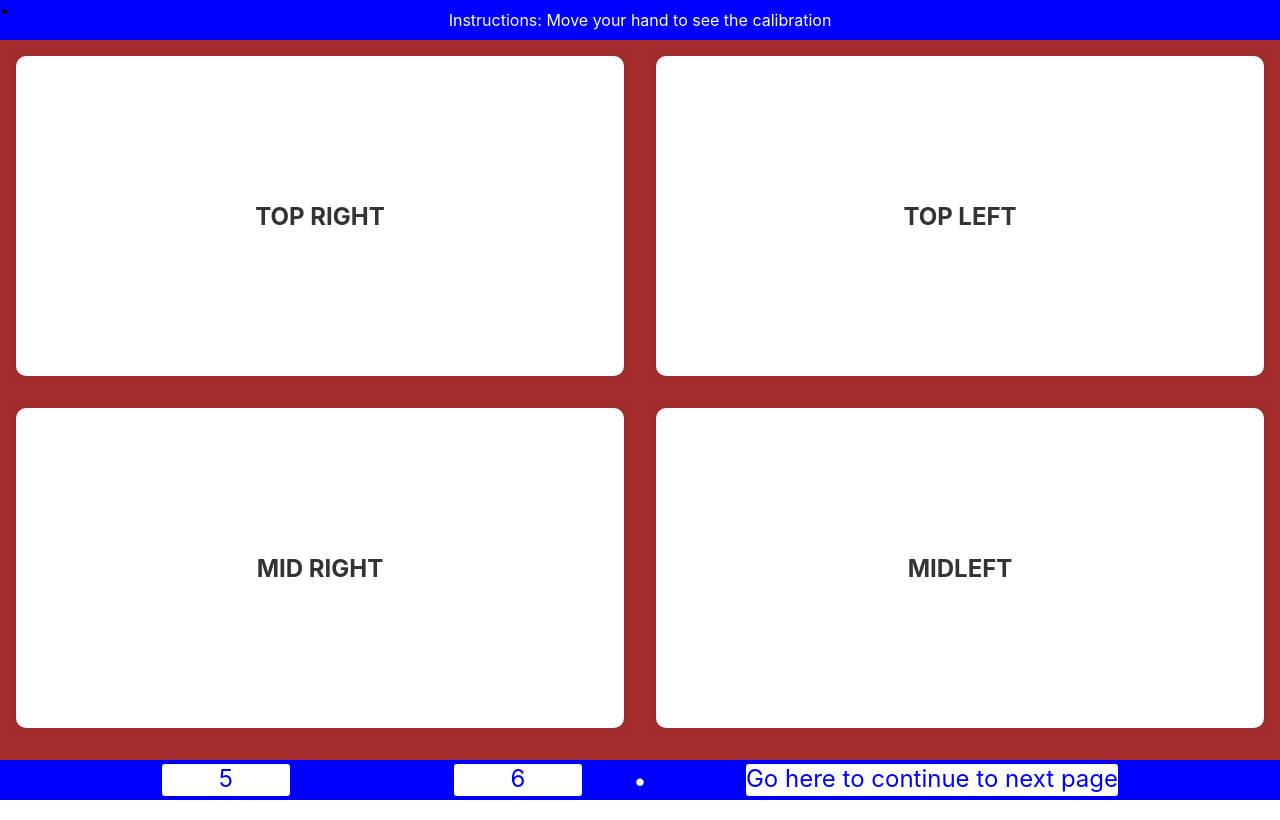
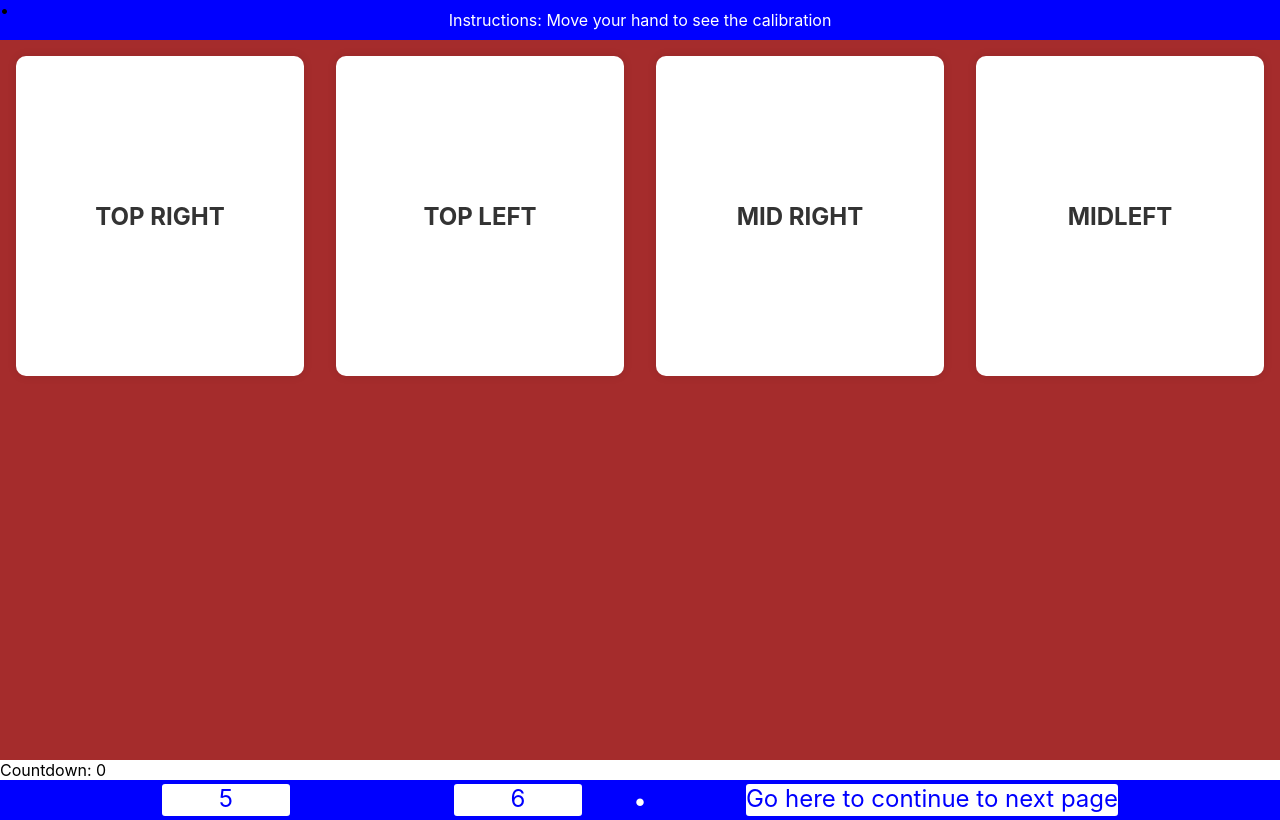
Before and after one commit to eisrael625/cpsc484proj, a React (Create React App) app: page /calibration in a window 1280 px wide. Built offline with nearby package versions, Linux system fonts and the light colour scheme; no server answers.

Commit message:
delay implementation to calibration

```diff
--- a/src/Calibration.js
+++ b/src/Calibration.js
@@ -7,13 +7,32 @@ import data from "./data.store";
 
 export default function Calibration() {
   const [selectedOption, setSelectedOption] = useState(null);
-
-  let filteredEventData = [
+  const [countdown, setCountdown] = useState(0);
+  const calibrationOptions = [
     { EventName: "TOP RIGHT" },
     { EventName: "TOP LEFT" },
     { EventName: "MID RIGHT" },
     { EventName: "MIDLEFT" },
   ];
+
+  useEffect(() => {
+    // Start the countdown when selectedOption changes
+    if (selectedOption !== null) {
+      // Clear the previous interval if it exists
+      const intervalId = setInterval(() => {
+        setCountdown((prevCountdown) => {
+          if (prevCountdown <= 0) {
+            clearInterval(intervalId); // Stop the countdown when it reaches 0
+            return 0;
+          }
+          return prevCountdown - 1;
+        });
+      }, 1000);
+
+      // Clear the interval when the component unmounts or when selectedOption changes
+      return () => clearInterval(intervalId);
+    }
+  }, [selectedOption]);
 
   return (
     <>
@@ -23,24 +42,20 @@ export default function Calibration() {
         <div className="EventCat">
           <div className="topics">
             <div className="row">
-              <div className="column" data-hover={selectedOption === 2}>
-                <h1>{filteredEventData[0].EventName}</h1>
-              </div>
-              <div className="column" data-hover={selectedOption === 1}>
-                <h1>{filteredEventData[1].EventName}</h1>
-              </div>
-            </div>
-            <div className="row">
-              <div className="column" data-hover={selectedOption === 4}>
-                <h1>{filteredEventData[2].EventName}</h1>
-              </div>
-              <div className="column" data-hover={selectedOption === 3}>
-                <h1>{filteredEventData[3].EventName}</h1>
-              </div>
+              {calibrationOptions.map((option, index) => (
+                <div
+                  key={index}
+                  className="column"
+                  data-hover={selectedOption === index + 1}
+                >
+                  <h1>{option.EventName}</h1>
+                </div>
+              ))}
             </div>
           </div>
         </div>
       </div>
+      <div className="countdown">Countdown: {countdown}</div>
       <Footer pageNumber={2} cal={1} />
     </>
   );
--- a/src/EventCat.js
+++ b/src/EventCat.js
@@ -9,6 +9,8 @@ import data from "./data.store";
 export default function EventCat({ currentCategory, setCurrentCategory }) {
   const [categories, setCategories] = useState([]);
   const [selectedOption, setSelectedOption] = useState(null); // State to store selected option from HandPositionTracker
+  const [delayedClick, setDelayedClick] = useState(null);
+  const [countdown, setCountdown] = useState(0);
 
   useEffect(() => {
     fetchCategories();
@@ -28,18 +30,39 @@ export default function EventCat({ currentCategory, setCurrentCategory }) {
     console.log("Clicked category:", category);
   };
 
-  // Handle function to simulate button clicks based on selectedOption
   useEffect(() => {
     if (selectedOption !== null) {
-      const indexToClick = selectedOption - 1;
-      if (categories[indexToClick]) {
-        setCurrentCategory("bye");
-        handleClick(categories[indexToClick]);
-      } else if (selectedOption == 6) {
-        window.location.href = "/";
+      // Clear the previous timeout if it exists
+      if (delayedClick) {
+        clearTimeout(delayedClick);
       }
+
+      // Set a new timeout to trigger handleClick after 3 seconds
+      const timeoutId = setTimeout(() => {
+        const indexToClick = selectedOption - 1;
+        if (categories[indexToClick]) {
+          setCurrentCategory("bye");
+          handleClick(categories[indexToClick]);
+        } else if (selectedOption === 6) {
+          window.location.href = "/";
+        }
+      }, 3000);
+
+      // Store the timeout ID
+      setDelayedClick(timeoutId);
+
+      // Start the countdown
+      setCountdown(3);
+
+      // Update the countdown every second
+      const intervalId = setInterval(() => {
+        setCountdown((prevCountdown) => prevCountdown - 1);
+      }, 1000);
+
+      // Clear the interval when the component unmounts or when the selected option changes
+      return () => clearInterval(intervalId);
     }
-  }, [selectedOption, categories, setCurrentCategory]);
+  }, [selectedOption, categories, setCurrentCategory, delayedClick]);
 
   return (
     <>
```
